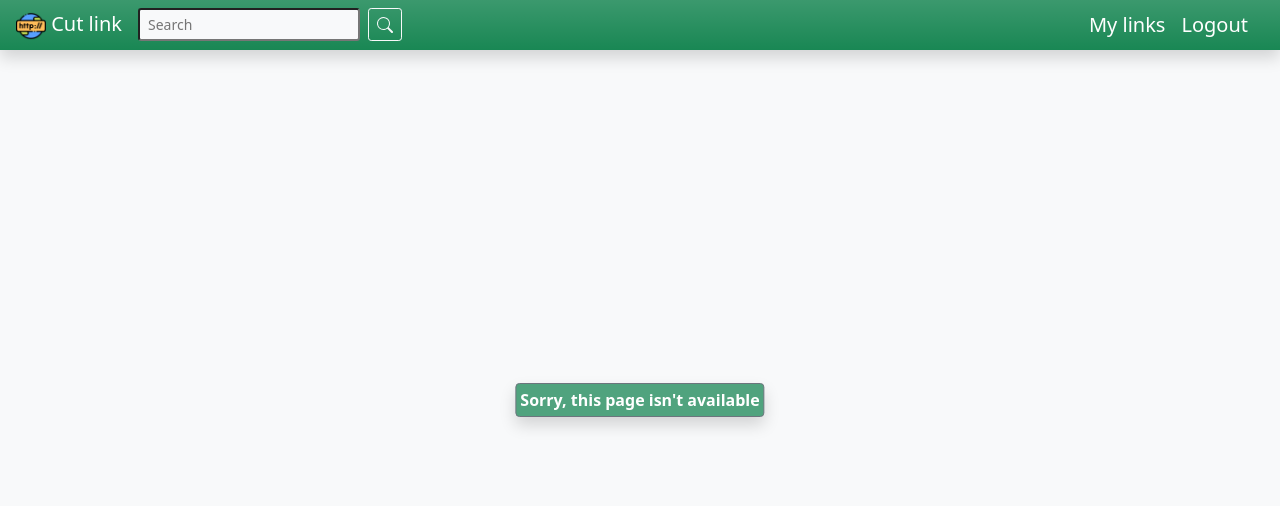
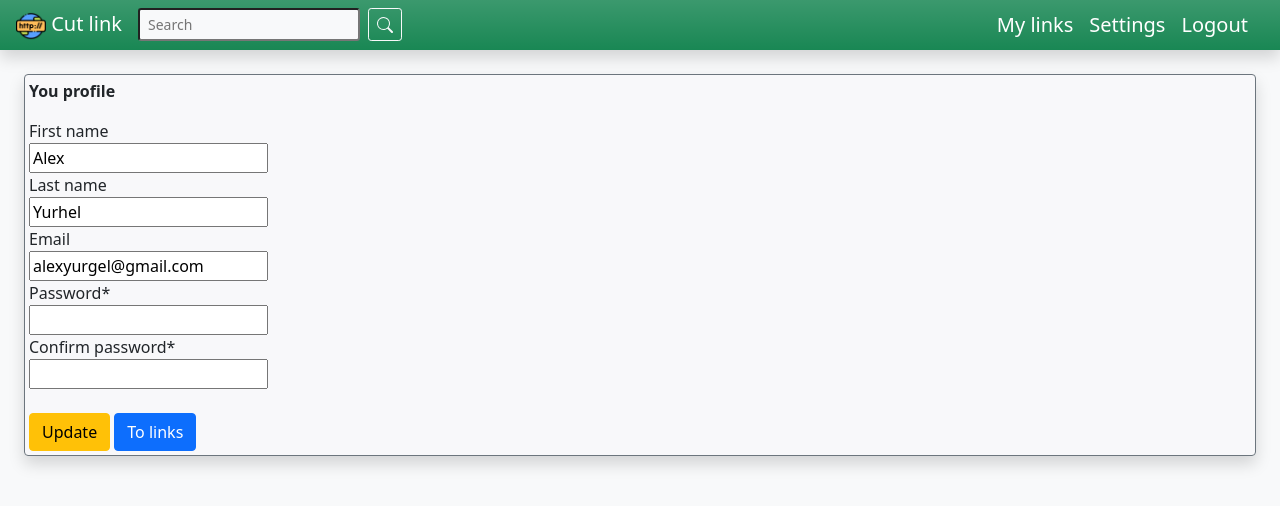
Before and after one commit to lestec-al/django-links, a Django app: page /settings/ in a window 1280 px wide. Shown: the top 506 px of the page. Run offline with Django 3.2, Linux system fonts and the light colour scheme; a user stored in the database is signed in; data comes from the database, SQL or seed files in the repository; both versions use the stored data as it was after the commit; some libraries are stand-ins or nearby versions.

Commit message:
Add profile settings

```diff
--- a/links/forms.py
+++ b/links/forms.py
@@ -18,3 +18,14 @@ class UserForm(UserCreationForm):
     class Meta:
         model = User
         fields = ('username', 'email', 'password1', 'password2', )
+
+class UserUpdateForm(UserCreationForm):
+    email = forms.EmailField(max_length=254, help_text='', required=False)
+    first_name = forms.CharField(required=False)
+    last_name = forms.CharField(required=False)
+    password1 = forms.CharField(label="Password", help_text="", widget=forms.PasswordInput)
+    password2 = forms.CharField(label="Confirm password", help_text="", widget=forms.PasswordInput)
+
+    class Meta:
+        model = User
+        fields = ['first_name', 'last_name', 'email', 'password1', 'password2' ]
--- a/links/templates/links/list.html
+++ b/links/templates/links/list.html
@@ -31,7 +31,7 @@
               {{ object.counter }} clicks
             </div>
             <div class="col-1 p-0">
-              <input class="btn btn-outline-danger btn-sm" type="submit" value="✖" name="delete{{ object.id }}">
+              <input class="btn btn-outline-danger btn-sm" type="submit" value="✘" name="delete{{ object.id }}">
             </div>
           </div>
         </div>
--- a/links/templates/links/nav.html
+++ b/links/templates/links/nav.html
@@ -15,6 +15,7 @@
                 </svg></button>
             </form>
             <a class="navbar-brand" href="{% url 'links' %}">My links</a>
+            <a class="navbar-brand" href="{% url 'settings' %}">Settings</a>
             <a class="navbar-brand" href="{% url 'logout' %}">Logout</a>
         </div>
         {% else %}
--- /dev/null
+++ b/links/templates/links/settings.html
@@ -0,0 +1,19 @@
+{% extends "links/list.html" %}
+
+{% block title %}Links - Settings{% endblock %}
+
+{% block content %}
+<form method="post">{% csrf_token %}
+  <div class="m-4 shadow bg-light bg-opacity-75 rounded border border-secondary">
+    <div class="m-1">
+      <p><b>You profile</b></p>
+      {% load crispy_forms_tags %}
+      {{ update_user_form|crispy }}
+      <br>
+      <input class="btn btn-warning" type="submit" value="Update" name="update_account">
+      <a class="btn btn-primary" role="button" href="{% url 'links' %}">To links</a>
+    </div>
+  </div>
+</form>
+
+{% endblock %}
--- a/links/views.py
+++ b/links/views.py
@@ -2,8 +2,9 @@ from django.shortcuts import render, redirect
 from django.contrib.auth.mixins import LoginRequiredMixin
 from django.views import View
 from .models import Links
-from .forms import LinksForm, UserForm
+from .forms import LinksForm, UserForm, UserUpdateForm
 from django.contrib.auth import login
+from django.contrib.auth.models import User
 
 # Create individual link from id
 def idToShortURL(id):
@@ -58,6 +59,27 @@ class LinksCreateView(View):
             context['object'] = obj
         return render(request, self.template_name, context)
 
+class SettingsView(LoginRequiredMixin, View):
+    template_name = 'links/settings.html'
+    def get(self, request):
+        context = {}
+        user = User.objects.get(id=request.user.id)
+        update_user_form = UserUpdateForm(instance=user)
+        context['update_user_form'] = update_user_form
+        return render(request, self.template_name, context)
+
+    def post(self, request):
+        context = {}
+        if request.POST.get('update_account'):
+            user = User.objects.get(id=request.user.id)
+            update_user_form = UserUpdateForm(request.POST, instance=user)
+            if update_user_form.is_valid():
+                user = update_user_form.save(commit=False)
+                user.save()
+                return redirect("/settings/")
+            context['update_user_form'] = update_user_form
+            return render(request, self.template_name, context)
+
 # Redirect to original link + count clicks
 class LinkRedirectView(View):
     def get(self, request, slug=None):
--- a/links_project/settings.py
+++ b/links_project/settings.py
@@ -108,7 +108,7 @@ AUTH_PASSWORD_VALIDATORS = [
 
 LANGUAGE_CODE = 'en-us'
 
-TIME_ZONE = 'Europe/Minsk'
+TIME_ZONE = 'UTC'
 
 USE_I18N = True
 
--- a/links_project/urls.py
+++ b/links_project/urls.py
@@ -1,12 +1,13 @@
 from django.contrib import admin
 from django.urls import include, path
-from links.views import LinksListView, LinksCreateView, RegistrationView, LinkRedirectView
+from links.views import LinksListView, LinksCreateView, RegistrationView, LinkRedirectView, SettingsView
 
 urlpatterns = [
     path("", LinksCreateView.as_view(), name="link_create"),
     path("links/", LinksListView.as_view(), name="links"),
     path('admin/', admin.site.urls),
     path("registration/", RegistrationView.as_view(), name="registration"),
+    path("settings/", SettingsView.as_view(), name="settings"),
     path('accounts/', include('django.contrib.auth.urls')),
     path("<slug:slug>/", LinkRedirectView.as_view(), name="link"),
 ]
```
Also changed, not shown: db.sqlite3.
